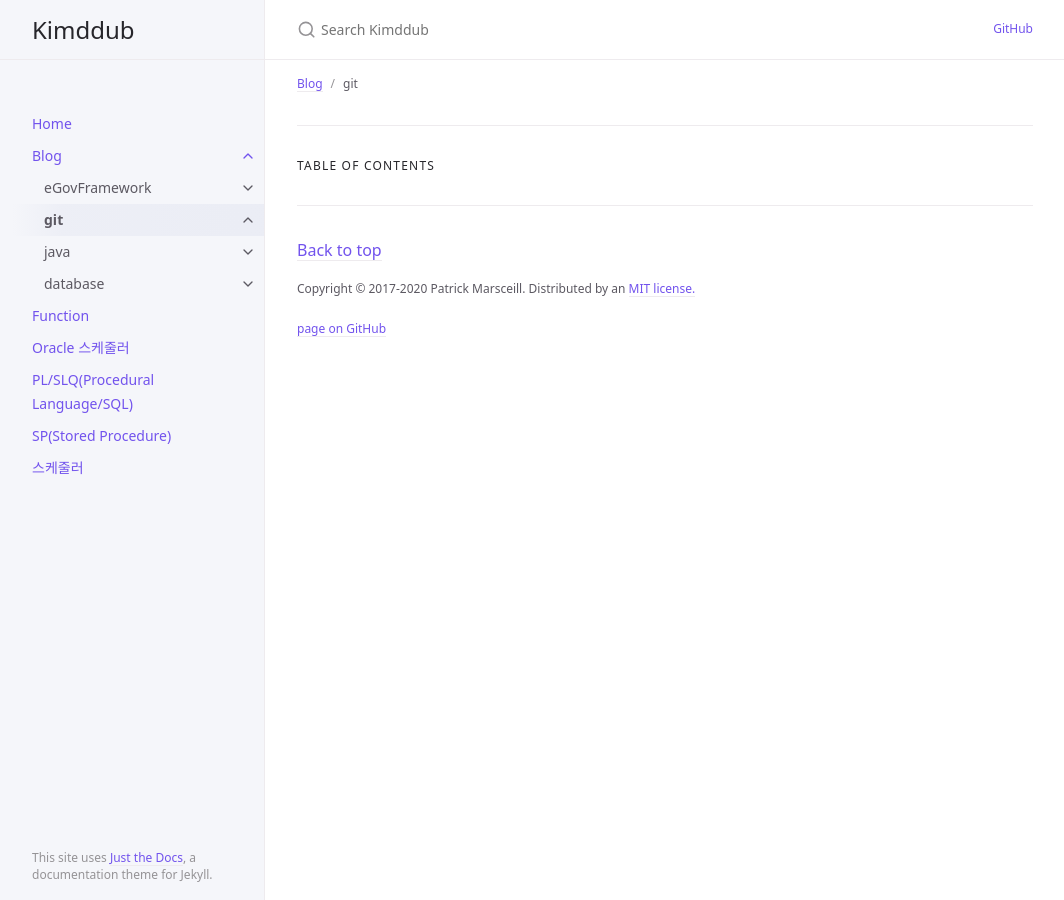
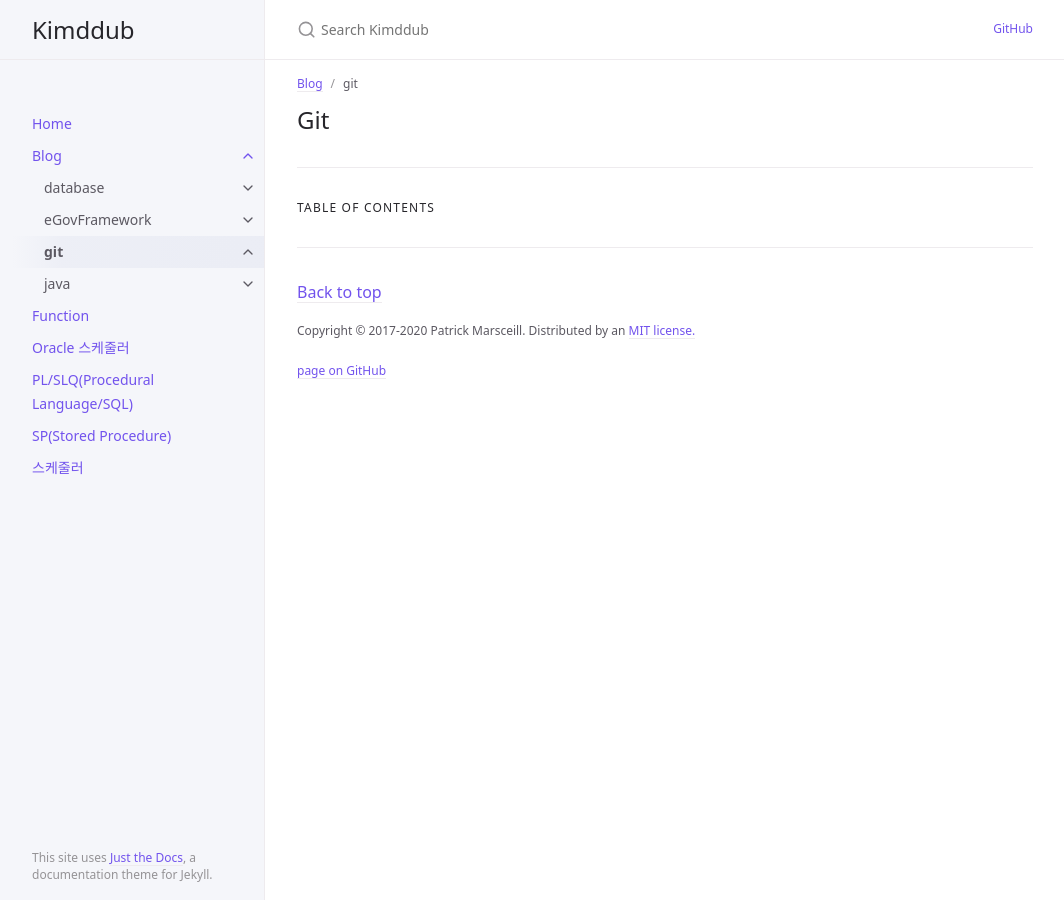
Before and after one commit to kimddub/kimddub.github.io, a Jekyll site: the page built from docs/blog/git/git.md, in a window 1280 px wide. Shown: the whole page, without its empty margins (107-1171 px from the left). Built offline with Jekyll 4.4.1, drawn with Linux system fonts in a browser that asks for light colours.

```diff
--- a/docs/blog/git/git.md
+++ b/docs/blog/git/git.md
@@ -4,5 +4,8 @@ title: git
 parent: Blog
 has_children: true
 permalink: /docs/blog/git
-nav_order: 1
+nav_order: 3
 ---
+
+# Git
+{: .fs-6 .fw-300 }
```
Also changed, not shown: docs/blog/database/database.md (+1 -1 lines), docs/blog/eGovFramework/eGovFramework.md (+1 -1 lines), docs/blog/java/java.md (+1 -1 lines).
